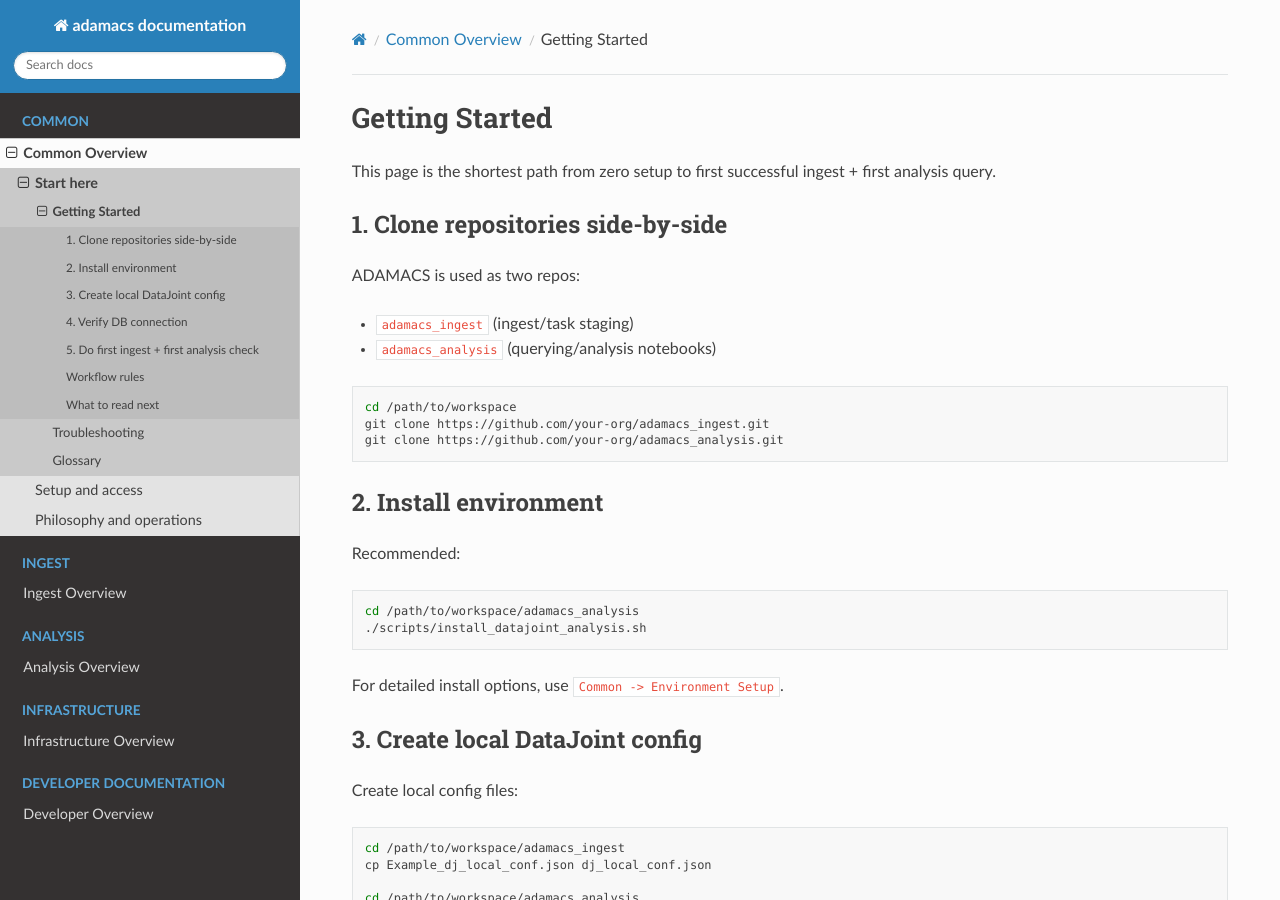
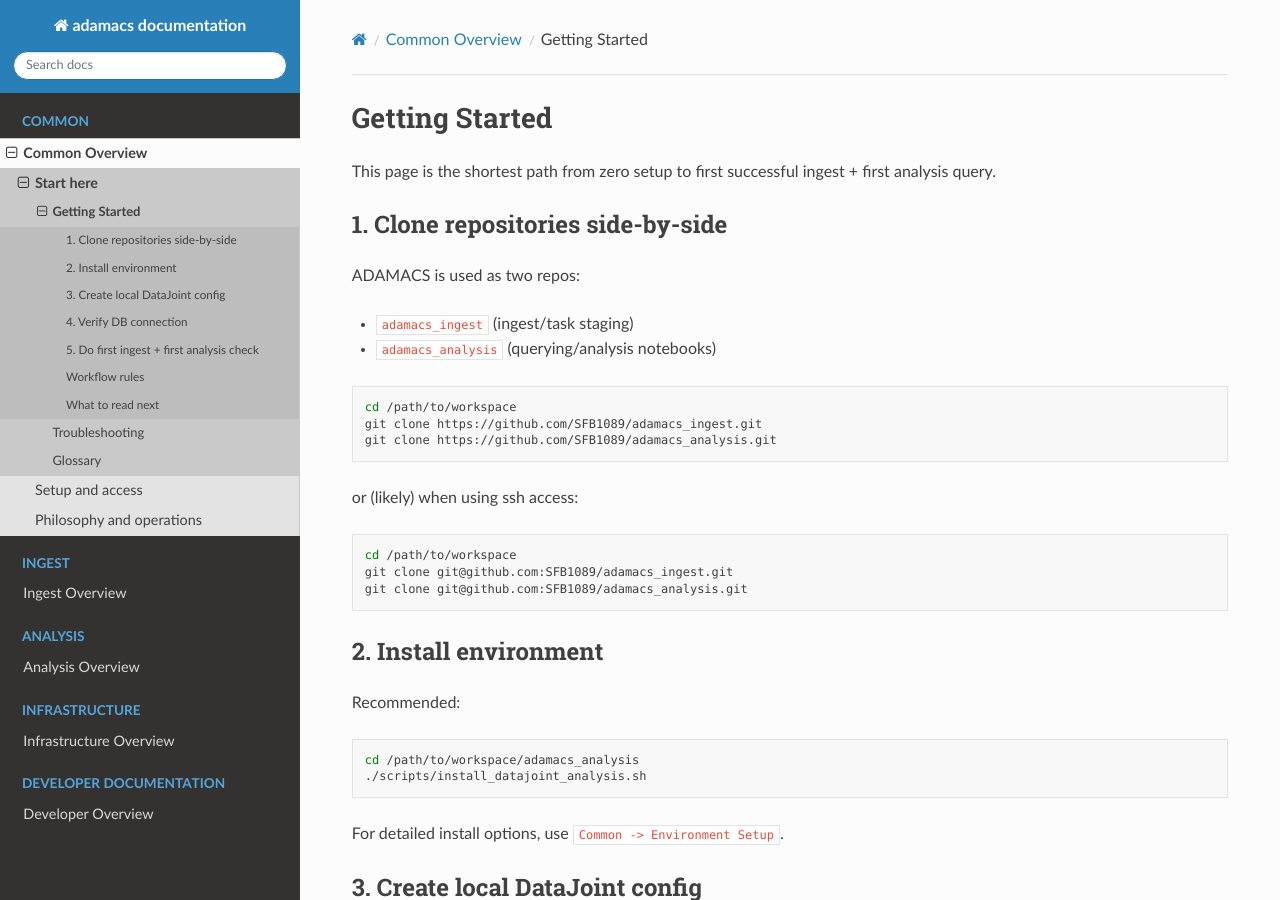
Before and after one commit to trose-neuro/adamacs_documentation, a Sphinx documentation site: the page built from docs/common/getting_started.md, in a window 1280 px wide and 900 px high. Built offline with Sphinx 7.4.7 and the Read the Docs theme 3.1.0, drawn with Linux system fonts in a browser that asks for light colours.

Commit message:
git address

````diff
--- a/docs/common/getting_started.md
+++ b/docs/common/getting_started.md
@@ -10,8 +10,16 @@
 
 ```bash
 cd /path/to/workspace
-git clone https://github.com/your-org/adamacs_ingest.git
-git clone https://github.com/your-org/adamacs_analysis.git
+git clone https://github.com/SFB1089/adamacs_ingest.git
+git clone https://github.com/SFB1089/adamacs_analysis.git
+```
+
+or (likely) when using ssh access:
+
+```bash
+cd /path/to/workspace
+git clone git@github.com:SFB1089/adamacs_ingest.git
+git clone git@github.com:SFB1089/adamacs_analysis.git
 ```
 
 ## 2. Install environment
````
